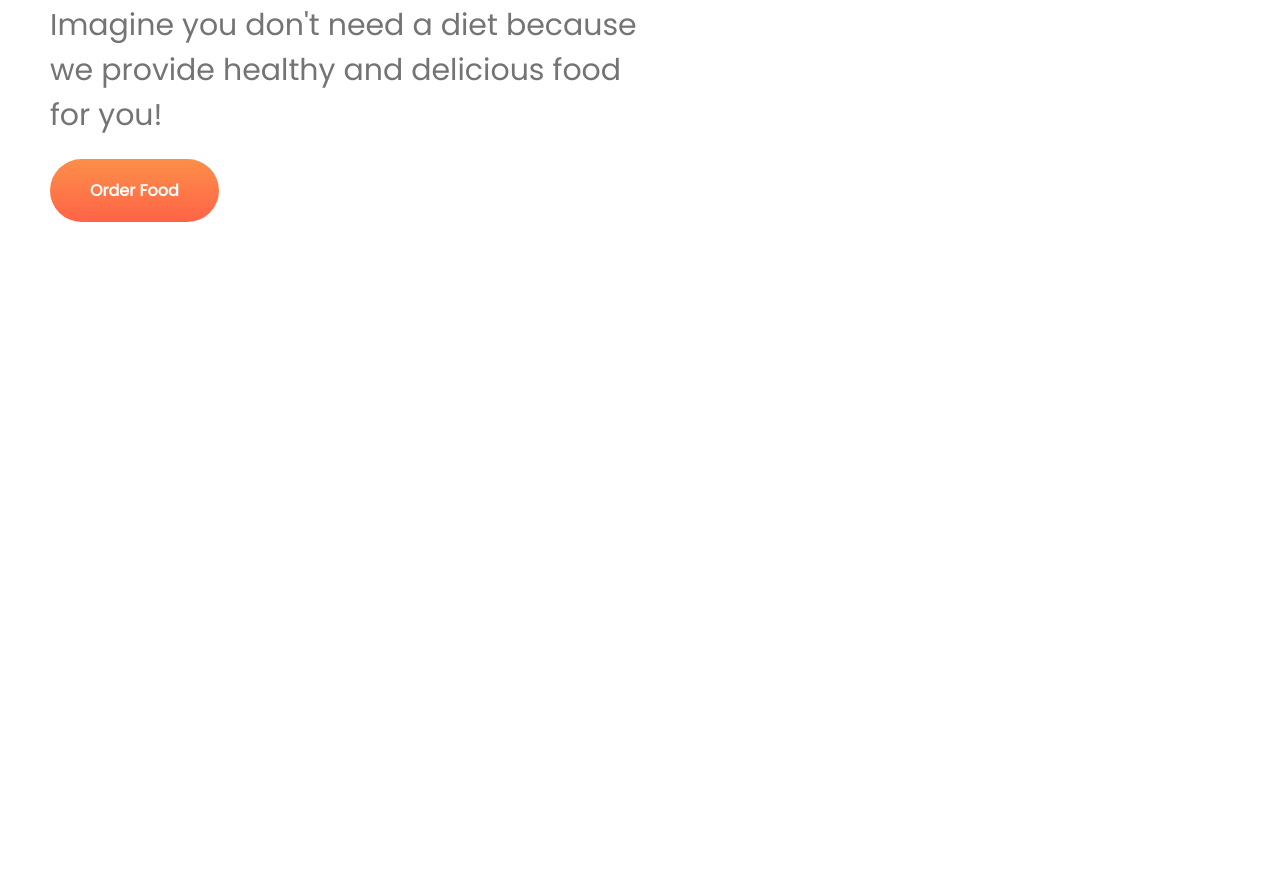
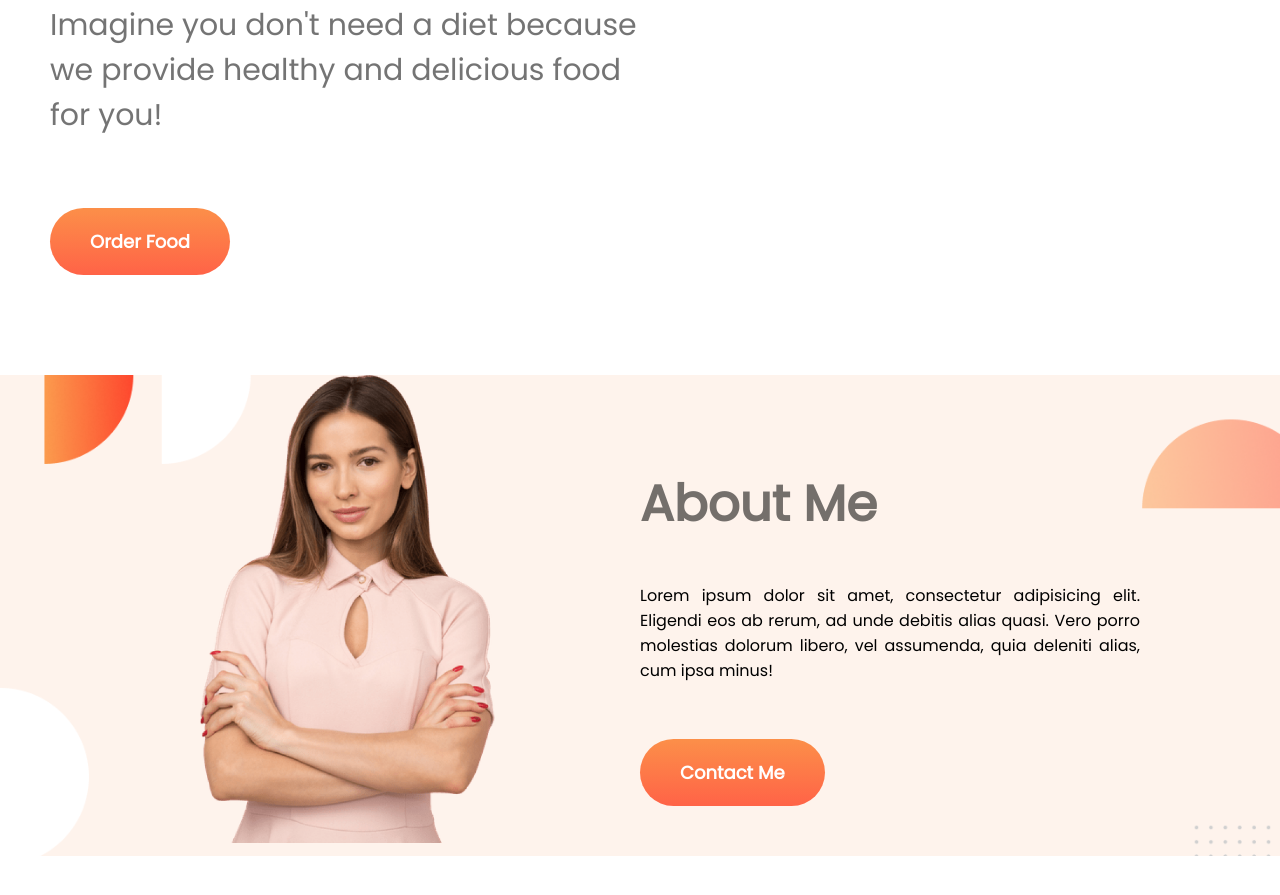
Before and after one commit to anamul101/eat-healthy-a, a plain HTML site: page index.html in a window 1280 px wide. Shown: the part 607-1502 px from the top of the page. Before the commit the page ends 910 px from the top, so only its background shows below. Drawn offline with Linux system fonts and the light colour scheme.

Commit message:
section 2

```diff
--- a/index.html
+++ b/index.html
@@ -25,8 +25,26 @@
 
     <!--section-1-->
 
-    <section>
+    <section id="section-2">
 
+        <div class="disply-flex">
+            <div class="half-width persion">
+                <img src="img/Person Image.png" alt="">
+            </div>
+
+            <div class="half-width about">
+                <div class="new">
+                    <h1>About Me</h1>
+                    <p>Lorem ipsum dolor sit amet, consectetur adipisicing elit. Eligendi eos ab rerum, ad unde debitis alias quasi. Vero porro molestias dolorum libero, vel assumenda, quia deleniti alias, cum ipsa minus!</p>
+                </div>
+                <a class="btn">Contact Me</a>
+            </div>
+
+        </div>
     </section>
+
+    <!--section-3-->
+
+
 </body>
 </html>
--- a/style.css
+++ b/style.css
@@ -8,6 +8,7 @@ body{
     margin:0;
     padding:0;
     font-family: 'Poppins', sans-serif;
+    box-sizing: border-box;
 }
 h1{
     color:rgba(0, 0, 0, 0.547)
@@ -26,7 +27,7 @@ section{
     width: 50%;
 }
 .half-width img{
-    width: 80%;
+    width: 70%;
 }
 .style{
     padding: 50px;
@@ -43,7 +44,7 @@ section{
 .style p{
     font-size: 30px;
     color:rgba(0, 0, 0, 0.547);
-    margin-bottom: 40px;
+
 }
 .btn{
     text-decoration: none;
@@ -52,6 +53,35 @@ section{
     color: white;
     border-radius: 50px;
     font-weight: bold;
+    font-size: 18px;
+    display: inline-block;
+    margin-top: 40px;
 }
 
 /***** section-2******/
+#section-2{
+    background-image:url(img/shaip/7.png);
+    background-repeat: no-repeat;
+    background-size: cover;
+
+}
+.persion img{
+    width: 50%;
+   margin-left: 200px;
+
+}
+.about {
+    padding: 50px;
+
+}
+.new{
+    width: 500px;
+}
+.new h1{
+    font-size: 50px;
+}
+.about p{
+    text-align: justify;
+}
+
+/******section******/
```
